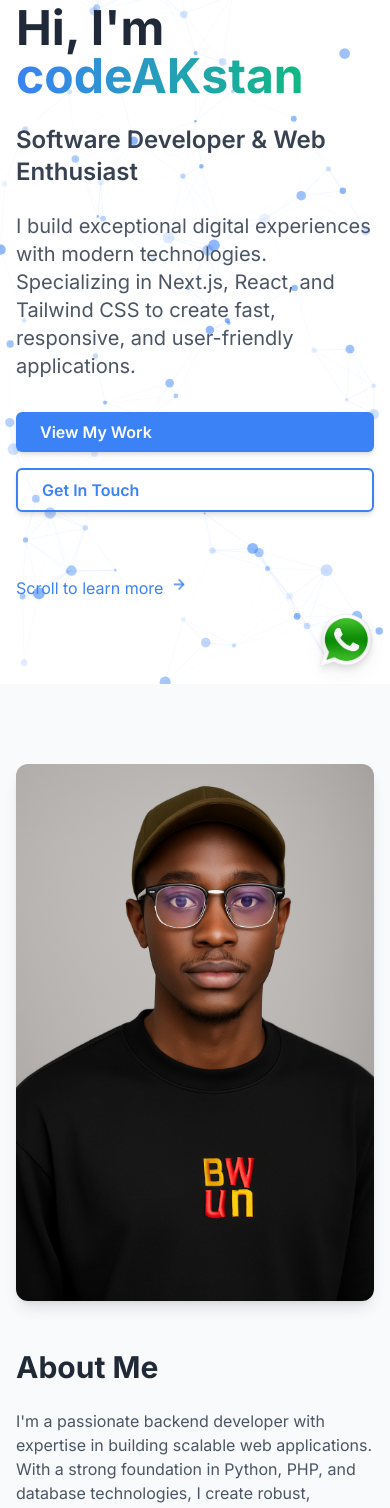
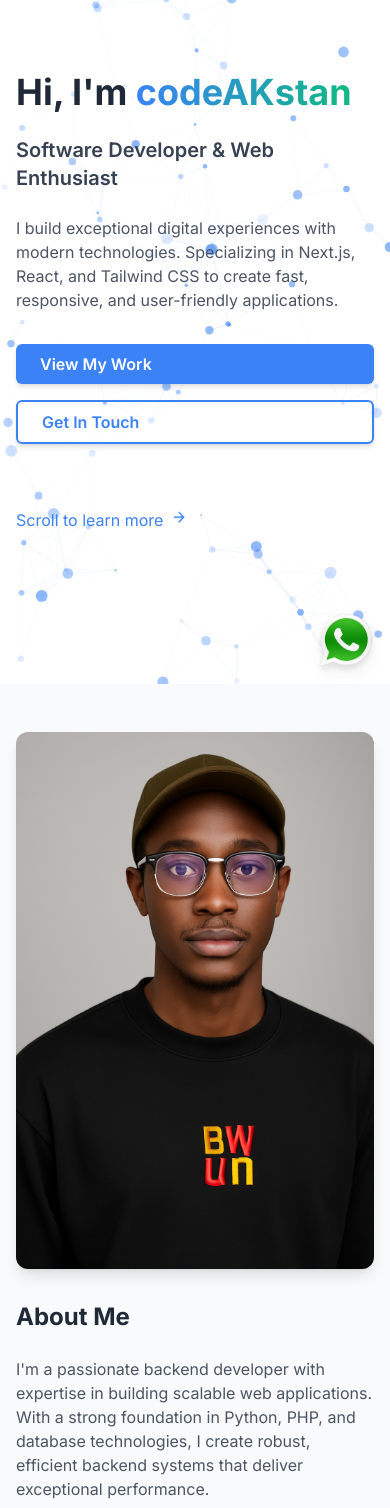
Before and after one commit to codeAKstan/cdk, a Next.js app: page / in a window 390 px wide. Shown: the part 160-1668 px from the top of the page. Built offline with nearby package versions, Linux system fonts and the light colour scheme.

Commit message:
style(components): improve responsive design across all sections
- Adjust padding and spacing for mobile and desktop views
- Update typography sizes for better mobile readability
- Standardize gap sizes between elements

```diff
--- a/components/AboutPreview.js
+++ b/components/AboutPreview.js
@@ -10,9 +10,9 @@ export default function AboutPreview() {
   const isInView = useInView(ref, { once: true, threshold: 0.2 })
 
   return (
-    <section id="about" className="py-20 bg-gray-50">
+    <section id="about" className="py-12 md:py-20 bg-gray-50">
       <div className="container mx-auto px-4">
-        <div ref={ref} className="grid grid-cols-1 md:grid-cols-2 gap-12 items-center">
+        <div ref={ref} className="grid grid-cols-1 md:grid-cols-2 gap-8 md:gap-12 items-center">
           <motion.div
             initial={{ opacity: 0, x: -50 }}
             animate={isInView ? { opacity: 1, x: 0 } : { opacity: 0, x: -50 }}
@@ -32,13 +32,13 @@ export default function AboutPreview() {
             animate={isInView ? { opacity: 1, x: 0 } : { opacity: 0, x: 50 }}
             transition={{ duration: 0.5 }}
           >
-            <h2 className="text-3xl font-bold mb-6">About Me</h2>
-            <p className="text-gray-600 mb-6">
+            <h2 className="text-2xl sm:text-3xl font-bold mb-6">About Me</h2>
+            <p className="text-gray-600 text-base sm:text-lg mb-6">
               I'm a passionate backend developer with expertise in building scalable web applications. With a strong
               foundation in Python, PHP, and database technologies, I create robust, efficient backend systems that
               deliver exceptional performance.
             </p>
-            <p className="text-gray-600 mb-6">
+            <p className="text-gray-600 text-base sm:text-lg mb-6">
               I've worked on various projects ranging from quiz platforms to student accommodation systems. I'm
               constantly learning and exploring new technologies to stay at the forefront of backend development.
             </p>
--- a/components/ContactCTA.js
+++ b/components/ContactCTA.js
@@ -9,15 +9,15 @@ export default function ContactCTA() {
   const isInView = useInView(ref, { once: true, threshold: 0.5 })
 
   return (
-    <section className="py-20 bg-blue-500 text-white">
+    <section className="py-12 md:py-20 bg-blue-500 text-white">
       <div ref={ref} className="container mx-auto px-4 text-center">
         <motion.div
           initial={{ opacity: 0, y: 20 }}
           animate={isInView ? { opacity: 1, y: 0 } : { opacity: 0, y: 20 }}
           transition={{ duration: 0.5 }}
         >
-          <h2 className="text-3xl md:text-4xl font-bold mb-6">Interested in working together?</h2>
-          <p className="text-xl mb-8 max-w-2xl mx-auto">
+          <h2 className="text-2xl sm:text-3xl md:text-4xl font-bold mb-6">Interested in working together?</h2>
+          <p className="text-base sm:text-lg mb-8 max-w-2xl mx-auto">
             I'm always open to discussing new projects, creative ideas or opportunities to be part of your vision.
           </p>
           <Link
--- a/components/HeroSection.js
+++ b/components/HeroSection.js
@@ -109,7 +109,7 @@ export default function HeroSection() {
       <div className="container mx-auto px-4 z-10 pt-20">
         <div className="max-w-3xl">
           <motion.div initial={{ opacity: 0, y: 20 }} animate={{ opacity: 1, y: 0 }} transition={{ duration: 0.5 }}>
-            <h1 className="text-5xl md:text-6xl lg:text-7xl font-bold mb-6">
+            <h1 className="text-4xl sm:text-5xl md:text-6xl lg:text-7xl font-bold mb-6">
               <span>Hi, I'm </span>
               <span className="hero-gradient">codeAKstan</span>
             </h1>
@@ -120,7 +120,7 @@ export default function HeroSection() {
             animate={{ opacity: 1, y: 0 }}
             transition={{ duration: 0.5, delay: 0.2 }}
           >
-            <h2 className="text-2xl md:text-3xl lg:text-4xl font-semibold mb-6 text-gray-700">
+            <h2 className="text-xl sm:text-2xl md:text-3xl lg:text-4xl font-semibold mb-6 text-gray-700">
               Software Developer & Web Enthusiast
             </h2>
           </motion.div>
@@ -130,7 +130,7 @@ export default function HeroSection() {
             animate={{ opacity: 1, y: 0 }}
             transition={{ duration: 0.5, delay: 0.4 }}
           >
-            <p className="text-xl text-gray-600 mb-8 max-w-2xl">
+            <p className="text-base sm:text-lg md:text-xl text-gray-600 mb-8 max-w-2xl">
               I build exceptional digital experiences with modern technologies. Specializing in Next.js, React, and
               Tailwind CSS to create fast, responsive, and user-friendly applications.
             </p>
--- a/components/ProjectsShowcase.js
+++ b/components/ProjectsShowcase.js
@@ -65,11 +65,11 @@ export default function ProjectsShowcase() {
   }
 
   return (
-    <section className="py-20">
+    <section className="py-12 md:py-20">
       <div className="container mx-auto px-4">
         <div className="text-center mb-12">
-          <h2 className="text-3xl font-bold mb-4">Featured Projects</h2>
-          <p className="text-gray-600 max-w-2xl mx-auto">
+          <h2 className="text-2xl sm:text-3xl font-bold mb-4">Featured Projects</h2>
+          <p className="text-gray-600 text-base sm:text-lg max-w-2xl mx-auto">
             Here are some of my recent projects. Each project represents different skills and technologies I've mastered
             in backend development.
           </p>
@@ -80,7 +80,7 @@ export default function ProjectsShowcase() {
           variants={container}
           initial="hidden"
           animate={isInView ? "show" : "hidden"}
-          className="grid grid-cols-1 md:grid-cols-2 lg:grid-cols-3 gap-8"
+          className="grid grid-cols-1 md:grid-cols-2 lg:grid-cols-3 gap-6 md:gap-8"
         >
           {projects.map((project) => (
             <motion.div
@@ -88,7 +88,7 @@ export default function ProjectsShowcase() {
               variants={item}
               className="card hover:scale-105 transition-transform duration-300"
             >
-              <div className="relative h-48 mb-4 overflow-hidden rounded-lg">
+              <div className="relative h-40 sm:h-48 mb-4 overflow-hidden rounded-lg">
                 <Image src={project.image || "/placeholder.svg"} alt={project.title} fill className="object-cover" />
               </div>
               <h3 className="text-xl font-bold mb-2">{project.title}</h3>
--- a/components/SkillsSection.js
+++ b/components/SkillsSection.js
@@ -19,11 +19,11 @@ export default function SkillsSection() {
   ]
 
   return (
-    <section className="py-20 bg-gray-50">
+    <section className="py-12 md:py-20 bg-gray-50">
       <div ref={ref} className="container mx-auto px-4">
         <div className="text-center mb-12">
-          <h2 className="text-3xl font-bold mb-4">My Skills</h2>
-          <p className="text-gray-600 max-w-2xl mx-auto">
+          <h2 className="text-2xl sm:text-3xl font-bold mb-4">My Skills</h2>
+          <p className="text-gray-600 text-base sm:text-lg max-w-2xl mx-auto">
             I've worked with a variety of technologies and frameworks. Here's a visualization of my technical skills.
           </p>
         </div>
@@ -47,7 +47,7 @@ export default function SkillsSection() {
           ))}
         </div>
 
-        <div className="mt-16 text-center">
+        <div className="mt-12 md:mt-16 text-center">
           <h3 className="text-xl font-bold mb-6">Other Technologies I Work With</h3>
           <div className="flex flex-wrap justify-center gap-4">
             {[
```
